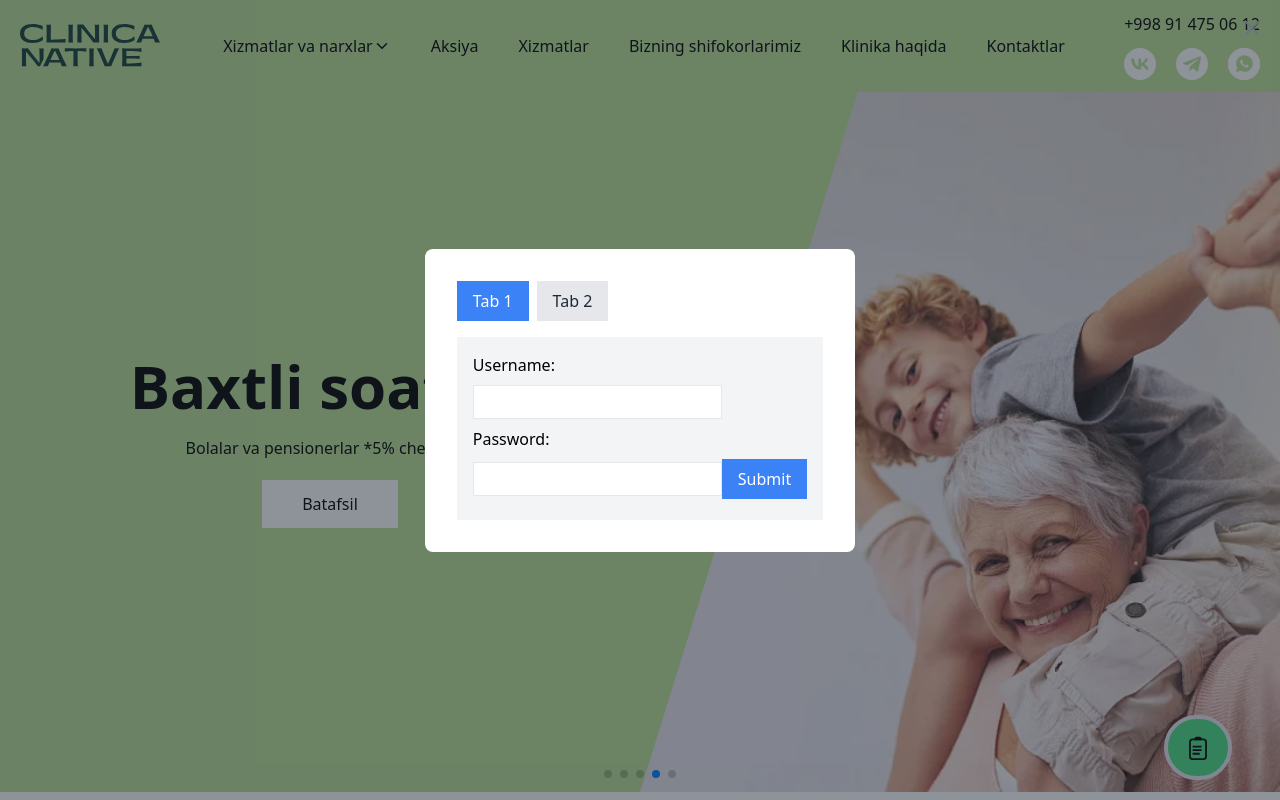
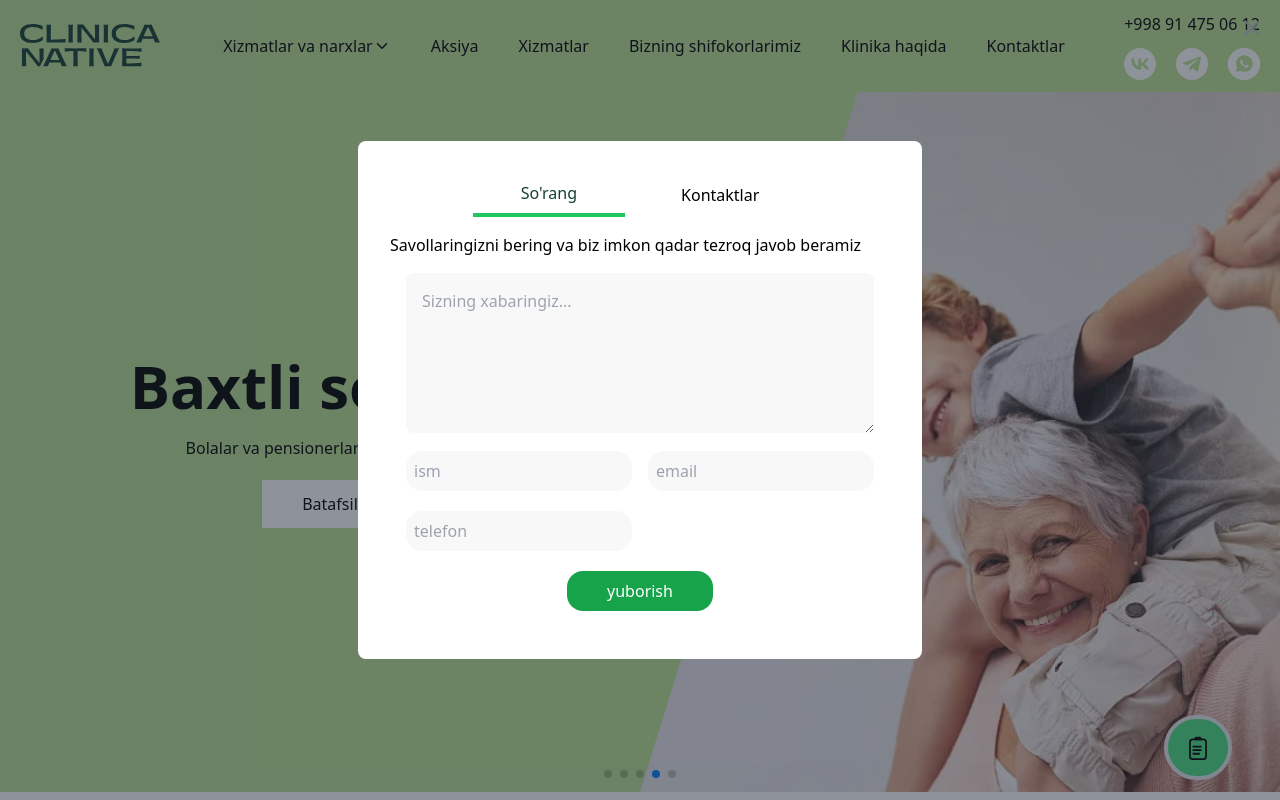
Before and after one commit to muhammadazizbek006/Clinica, a React (Vite) app: page / in a window 1280 px wide. Both pictures are taken after a click on the button 1198 px from the left and 747 px from the top of the page. Shown: the top 800 px of the page. Built offline with nearby package versions, Linux system fonts and the light colour scheme.

Commit message:
addmodalbase

```diff
--- a/src/components/Home/Modal.jsx
+++ b/src/components/Home/Modal.jsx
@@ -1,28 +1,49 @@
-import React from 'react'
-import { useState } from 'react';
+import React, { useState, useEffect } from 'react';
+
 const Modal = () => {
     const [activeTab, setActiveTab] = useState(1);
     const [modalOpen, setModalOpen] = useState(false);
 
-    const handleTabClick = (tabIndex) => {
-      setActiveTab(tabIndex);
-    };
-
+    // Modal ochish va yopish uchun funktsiya
     const toggleModal = () => {
         setModalOpen(!modalOpen);
     };
+
+    // ESC tugmasi bosilganda modalni yopish
+    useEffect(() => {
+        const handleKeyPress = (e) => {
+            if (e.key === 'Escape') {
+                setModalOpen(false);
+            }
+        };
+
+        window.addEventListener('keydown', handleKeyPress);
+
+        return () => {
+            window.removeEventListener('keydown', handleKeyPress);
+        };
+    }, []);
+
+    // Overlay bosilganda modalni yopish
+    const handleOverlayClick = (e) => {
+        if (e.target.classList.contains('bg-gray-800')) {
+            setModalOpen(false);
+        }
+    };
+
     return (
         <div className='absolute bottom-5 right-12 z-50'>
             <button className='px-4 py-4 bg-green-400 border-4 rounded-full' onClick={toggleModal}>
-        <svg viewBox="0 0 10 14" width="28" height="25" fill="none" id="feedback_svg" class="callibri_panel_picture" xmlns="http://www.w3.org/2000/svg">
+                <svg viewBox="0 0 10 14" width="28" height="25" fill="none" id="feedback_svg" className="callibri_panel_picture" xmlns="http://www.w3.org/2000/svg">
                     <path d="M3 3V2a1 1 0 0 1 1-1h2a1 1 0 0 1 1 1v1" fill="#000"></path>
-          <rect x=".5" y="2.5" width="9" height="11" rx="1.5" class="callibri_passive_icon callibri_svg_fill" stroke="#000"></rect>
+                    <rect x=".5" y="2.5" width="9" height="11" rx="1.5" className="callibri_passive_icon callibri_svg_fill" stroke="#000"></rect>
                     <path fill="#000" d="M2 6h5v1H2zM2 8h5v1H2zM2 10h4v1H2z"></path>
                 </svg>
             </button>
+
             {/* modal */}
             {modalOpen && (
-        <div className="fixed inset-0 flex justify-center items-center bg-gray-800 bg-opacity-50">
+                <div className="fixed inset-0 flex justify-center items-center bg-gray-800 bg-opacity-50" onClick={handleOverlayClick}>
                     <div className="bg-white p-8 rounded-lg">
                         <button className="absolute top-0 right-0 m-4 text-gray-500 hover:text-gray-700" onClick={toggleModal}>
                             <svg xmlns="http://www.w3.org/2000/svg" className="h-6 w-6" fill="none" viewBox="0 0 24 24" stroke="currentColor">
@@ -30,40 +51,65 @@ const Modal = () => {
                             </svg>
                         </button>
                         <div>
-              <div className="flex mb-4">
+                            <div className="flex justify-center mb-4">
                                 <button
-                  className={`px-4 py-2 ${activeTab === 1 ? 'bg-blue-500 text-white' : 'bg-gray-200 text-gray-800'} mr-2`}
-                  onClick={() => handleTabClick(1)}
-                >
-                  Tab 1
-                </button>
+                                    className={`px-12 mr-12 py-2 ${activeTab === 1 ? 'border-b-4 border-b-green-500 text-online-zakaz' : ''} mr-2`}
+                                    onClick={() => setActiveTab(1)}>So'rang</button>
                                 <button
-                  className={`px-4 py-2 ${activeTab === 2 ? 'bg-blue-500 text-white' : 'bg-gray-200 text-gray-800'}`}
-                  onClick={() => handleTabClick(2)}
-                >
-                  Tab 2
-                </button>
+                                    className={`px-12 py-2 ${activeTab === 2 ? 'border-b-4 border-b-green-500 text-online-zakaz' : 'border-b-0'}`}
+                                    onClick={() => setActiveTab(2)}>Kontaktlar</button>
                             </div>
+
                             <div className={`${activeTab === 1 ? 'block' : 'hidden'}`}>
+                                <h3>Savollaringizni bering va biz imkon qadar tezroq javob beramiz</h3>
                                 {/* 1-da form */}
-                <form className="bg-gray-100 p-4">
-                  <label htmlFor="username" className="block mb-2">Username:</label>
-                  <input type="text" id="username" className="border px-2 py-1 mb-2" />
-                  <label htmlFor="password" className="block mb-2">Password:</label>
-                  <input type="password" id="password" className="border px-2 py-1 mb-2" />
-                  <button type="submit" className="bg-blue-500 text-white px-4 py-2">Submit</button>
+                                <form className="p-4 max-w-[500px]">
+                                    <textarea placeholder="Sizning xabaringiz..." className='w-full h-40 pl-4 pt-4 rounded-lg mb-3 bg-[#F8F8F8]'></textarea>
+                                    <div className='grid-cols-2 grid gap-x-4'>
+                                        <input className='bg-[#F8F8F8] py-2 pr-4 pl-2 rounded-2xl mb-5' type="text" placeholder='ism' />
+                                        <input type="email" placeholder='email' className="bg-[#F8F8F8] py-2 pr-4 pl-2 rounded-2xl mb-5" />
+                                        <input type="tel" placeholder='telefon' className="bg-[#F8F8F8] py-2 pr-4 pl-2 rounded-2xl mb-5" />
+                                    </div>
+                                    <div className='flex justify-center'>
+                                        <button type="submit" className="bg-green-600 text-white px-10 py-2 rounded-2xl">yuborish</button>
+                                    </div>
                                 </form>
                             </div>
+
                             <div className={`${activeTab === 2 ? 'block' : 'hidden'}`}>
                                 {/* 2-da ifrem */}
-                <iframe src="https://www.google.com/maps/embed?pb=!1m18!1m12!1m3!1d483175.7732257224!2d-74.26324279946795!3d40.69767092560273!2m3!1f0!2f0!3f0!3m2!1i1024!2i768!4f13.1!3m3!1m2!1s0x89c24fa5d33f083b%3A0xc80b8f06e177fe62!2sNew%20York%2C%20NY%2C%20USA!5e0!3m2!1sen!2s!4v1649731589500!5m2!1sen!2s" width="600" height="450" style={{ border: 0 }} allowFullScreen="" loading="lazy"></iframe>
+                                <iframe className='w-[441px] h-[320px]' src="https://www.google.com/maps/embed?pb=!1m18!1m12!1m3!1d483175.7732257224!2d-74.26324279946795!3d40.69767092560273!2m3!1f0!2f0!3f0!3m2!1i1024!2i768!4f13.1!3m3!1m2!1s0x89c24fa5d33f083b%3A0xc80b8f06e177fe62!2sNew%20York%2C%20NY%2C%20USA!5e0!3m2!1sen!2s!4v1649731589500!5m2!1sen!2s" width="441" height="350" style={{ border: 0 }} allowFullScreen="" loading="lazy"></iframe>
+
+                                <div className="flex space-x-3 py-3  lg:space-x-5">
+                                    {/* vk */}
+                                    <a className="bg-online-zakaz rounded-full w-8 h-8" href="https://vk.com/clinica_native" target="_blank">
+                                        <svg width="30" height="30" viewBox="0 0 30 30" fill="none" xmlns="http://www.w3.org/2000/svg">
+                                            <path d="M16.786 21.5999C10.7727 21.5999 7.34286 17.3957 7.19995 10.3999H10.2121C10.311 15.5346 12.5316 17.7096 14.2905 18.1581V10.3999H17.1267V14.8283C18.8637 14.6377 20.6885 12.6197 21.3041 10.3999H24.1404C23.9084 11.5512 23.446 12.6412 22.782 13.6019C22.1181 14.5626 21.2669 15.3732 20.2818 15.9831C21.3814 16.5403 22.3527 17.3291 23.1316 18.2973C23.9104 19.2655 24.479 20.3911 24.7999 21.5999H21.6779C21.3898 20.55 20.8043 19.6101 19.9947 18.8982C19.1851 18.1862 18.1874 17.7337 17.1267 17.5975V21.5999H16.786Z" fill="#BADF93"></path>
+                                        </svg>
+                                    </a>
+                                    {/* telegram */}
+                                    <a title="Telegramga yozing" className="flex items-center justify-center bg-online-zakaz rounded-full  w-8 h-8" href="https://t.me/clinica_native" target="_blank">
+                                        <svg width="18" height="18" viewBox="0 0 18 18" fill="none" xmlns="http://www.w3.org/2000/svg">
+                                            <g clipPath="url(#clip0_3536_14011)">
+                                                <path d="M16.5387 1.59798L0.591584 7.77936C-0.0501582 8.06722 -0.267213 8.64368 0.436475 8.95653L4.52761 10.2634L14.4195 4.11843C14.9596 3.73266 15.5125 3.83553 15.0367 4.2599L6.54094 11.992L6.27406 15.2642C6.52125 15.7694 6.97385 15.7718 7.26255 15.5207L9.61303 13.2851L13.6386 16.3151C14.5736 16.8715 15.0823 16.5125 15.2835 15.4927L17.9239 2.92537C18.198 1.67012 17.7305 1.11704 16.5387 1.59798Z" fill="#BADF93"></path>
+                                            </g>
+                                        </svg>
+                                    </a>
+                                    {/* telegram */}
+                                    <a className="flex items-center justify-center bg-online-zakaz rounded-full  w-8 h-8" title="WhatsApp ga yozing" target="_blank" href="https://wa.me/79827437230?text=%D0%94%D0%BE%D0%B1%D1%80%D1%8B%D0%B9%20%D0%B4%D0%B5%D0%BD%D1%8C!%20%F0%9F%91%8B%20%D0%9C%D0%B5%D0%BD%D1%8F%20%D0%B8%D0%BD%D1%82%D0%B5%D1%80%D0%B5%D1%81%D1%83%D0%B5%D1%82...">
+                                        <svg width="32" height="32" viewBox="0 0 32 32" fill="none" xmlns="http://www.w3.org/2000/svg">
+                                            <rect width="32" height="32" rx="16" fill=""></rect>
+                                            <path d="M22.3415 9.64995C20.761 8.07495 18.6537 7.19995 16.4293 7.19995C11.8049 7.19995 8.05854 10.9333 8.05854 15.5416C8.05854 17 8.46829 18.4583 9.17073 19.6833L8 24L12.4488 22.8333C13.6781 23.475 15.0244 23.825 16.4293 23.825C21.0537 23.825 24.8 20.0916 24.8 15.4833C24.7415 13.325 23.9219 11.225 22.3415 9.64995ZM20.4683 18.5166C20.2927 18.9833 19.4732 19.45 19.0634 19.5083C18.7122 19.5666 18.2439 19.5666 17.7756 19.45C17.4829 19.3333 17.0732 19.2166 16.6049 18.9833C14.4976 18.1083 13.1512 16.0083 13.0341 15.8333C12.9171 15.7166 12.1561 14.7249 12.1561 13.675C12.1561 12.6249 12.6829 12.1583 12.8585 11.925C13.0341 11.6916 13.2683 11.6916 13.4439 11.6916C13.561 11.6916 13.7366 11.6916 13.8537 11.6916C13.9707 11.6916 14.1463 11.6333 14.322 12.0416C14.4976 12.45 14.9073 13.5 14.9659 13.5583C15.0244 13.675 15.0244 13.7916 14.9659 13.9083C14.9073 14.025 14.8488 14.1416 14.7317 14.2583C14.6146 14.3749 14.4976 14.55 14.439 14.6083C14.3219 14.725 14.2049 14.8416 14.322 15.0166C14.439 15.2499 14.8488 15.8916 15.4927 16.4749C16.3122 17.1749 16.9561 17.4083 17.1902 17.525C17.4244 17.6416 17.5415 17.5833 17.6585 17.4666C17.7756 17.3499 18.1854 16.8833 18.3024 16.65C18.4195 16.4166 18.5951 16.475 18.7707 16.5333C18.9463 16.5916 20 17.1166 20.1756 17.2333C20.4098 17.35 20.5268 17.4083 20.5854 17.4666C20.6439 17.6416 20.6439 18.0499 20.4683 18.5166Z" fill="#BADF93"></path>
+                                        </svg>
+                                    </a>
+                                </div>
                             </div>
                         </div>
                     </div>
                 </div>
             )}
         </div>
-  )
+    );
 }
 
-export default Modal
+export default Modal;
--- a/src/layouts/MainLayout.jsx
+++ b/src/layouts/MainLayout.jsx
@@ -18,7 +18,7 @@ const MainLayout = () => {
     <div className="flex flex-col min-h-screen">
       <Header />
       {/* { path !== "/" && <Breadcrumps />} */}
-      <Modal className='bg-orange-700 absolute right-0'/>
+      <Modal className='fixed'/>
       <main className="grow">
         <Outlet />
       </main>
```
Lines whose indentation alone changed are shown as unchanged.
